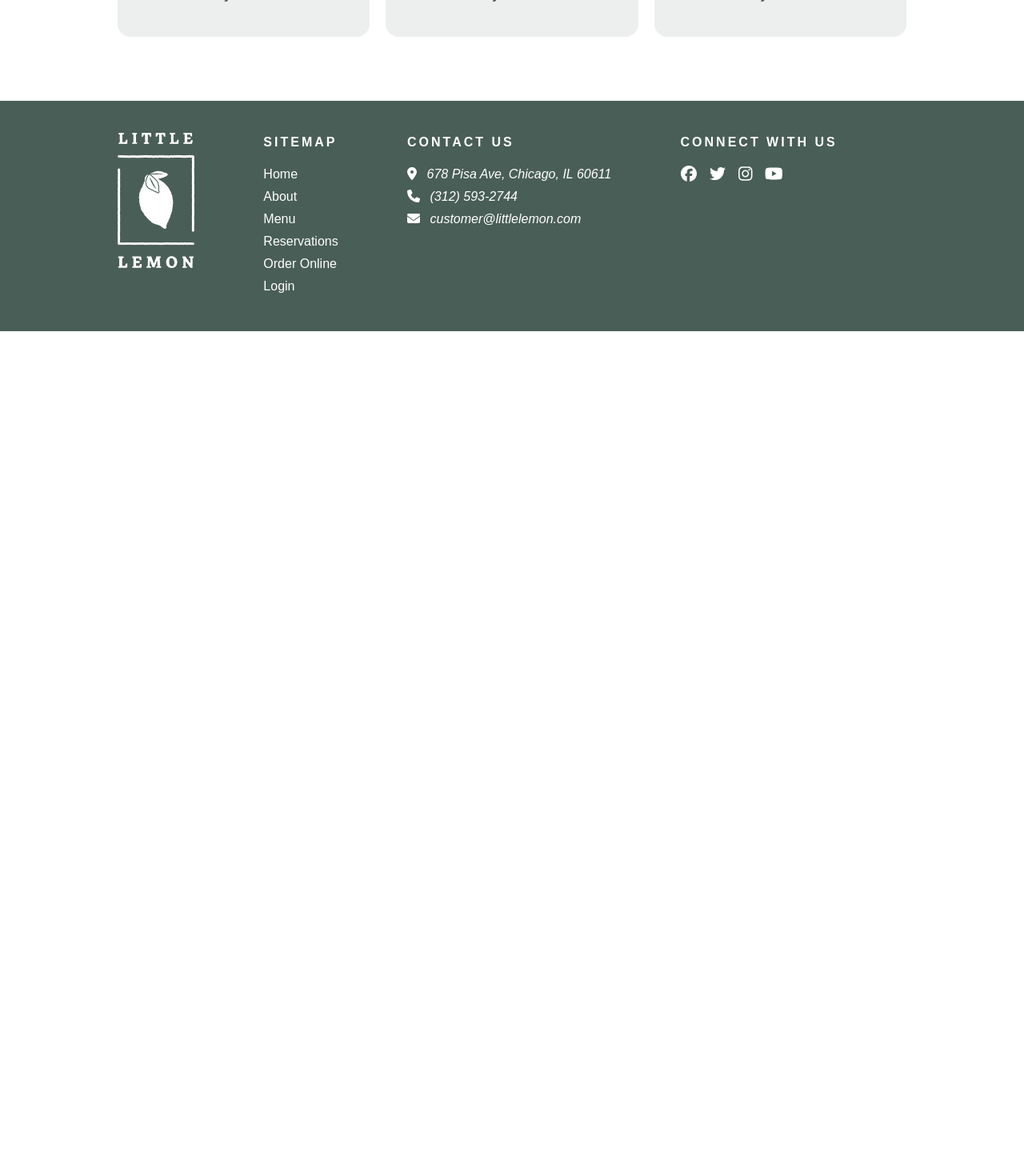
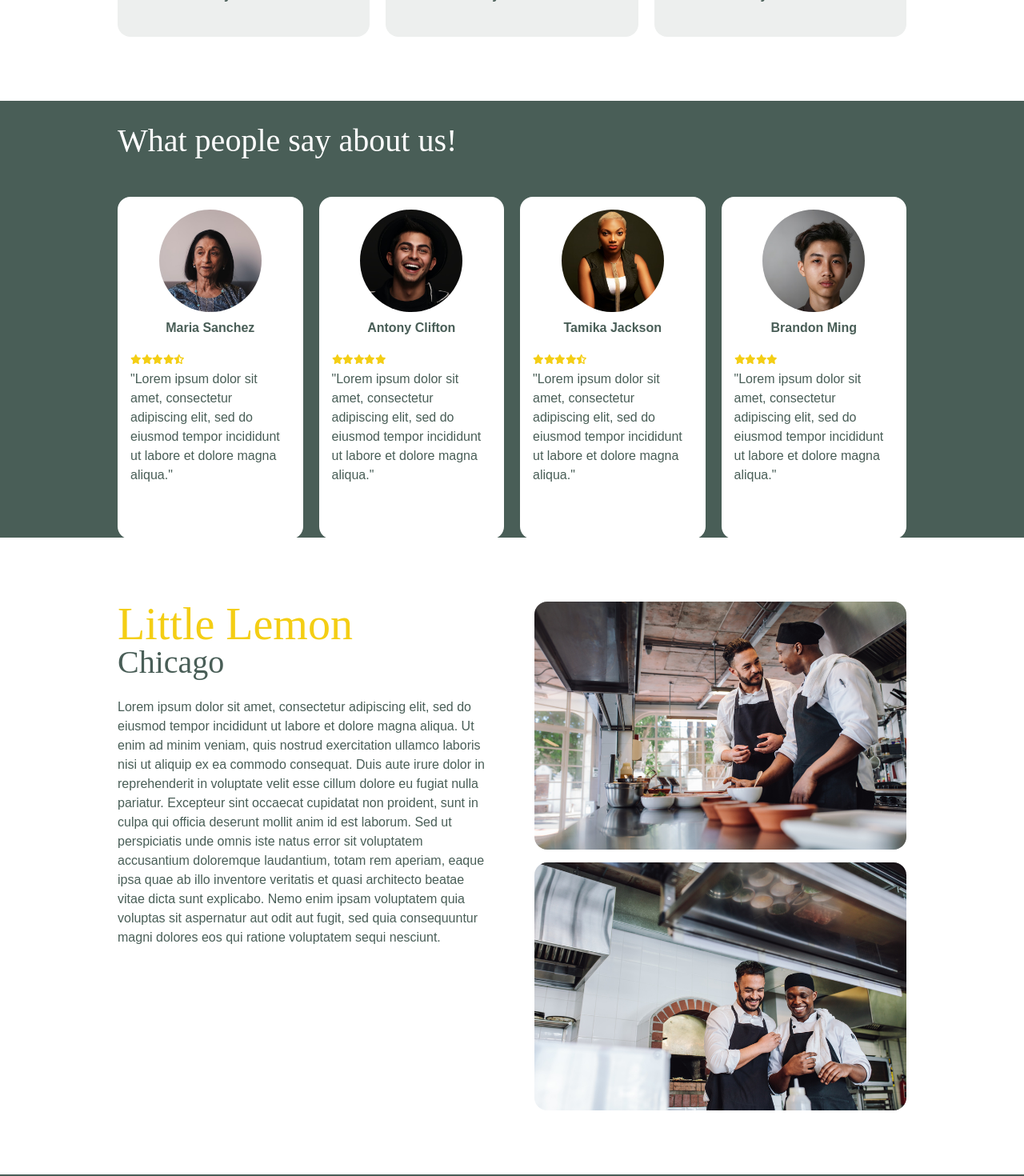
Before and after one commit to IbrahimFakhir/Little-Lemon-Restaurant, a React (Create React App) app: page / in a window 1280 px wide. Shown: the part 1200-2670 px from the top of the page at 80% size. Before the commit the page ends 1614 px from the top, so only its background shows below. Built offline with nearby package versions, Linux system fonts and the light colour scheme.

Commit message:
implemented rest of Home page

```diff
--- a/src/components/pages/Home/About.css
+++ b/src/components/pages/Home/About.css
@@ -0,0 +1,59 @@
+.about {
+    grid-template-columns: 1fr 1fr;
+    gap: 3.5rem;
+}
+
+.about-description {
+    grid-column: 1;
+}
+
+.about-description h1 {
+    color: #F4CE14;
+}
+
+.about-description p {
+    padding-top: 1.5rem;
+}
+
+.about-chefs {
+    grid-column: 2;
+    display: flex;
+    flex-direction: column;
+    gap: 1rem;
+}
+
+.about-chefs img {
+    border-radius: 1rem;
+}
+
+/*-- Media queries ------------------------------------------------------*/
+
+@media (max-width: 915px) {
+    .about {
+        grid-template-columns: 1fr;
+        grid-template-rows: auto auto;
+    }
+
+    .about-chefs {
+        grid-column: 1;
+        flex-direction: row;
+    }
+
+    .about-chefs img {
+        max-width: 50%;
+    }
+}
+
+@media (max-width: 715px) {
+    .about {
+        grid-template-rows: repeat(3, auto);
+    }
+
+    .about-chefs {
+        flex-direction: column;
+    }
+
+    .about-chefs img {
+        max-width: 100%;
+    }
+}
--- a/src/components/pages/Home/About.js
+++ b/src/components/pages/Home/About.js
@@ -1,7 +1,33 @@
+import chefsMarioAndAdrianAImage from './assets/chefs-mario-and-adrian_a.jpg';
+import chefsMarioAndAdrianBImage from './assets/chefs-mario-and-adrian_b.jpg';
+import './About.css';
+
 export default function About () {
     return (
-        <>
-
-        </>
+        <section className='container grid about'>
+            <div className='about-description'>
+                <h1>Little Lemon</h1>
+                <h2>Chicago</h2>
+                <p>
+                    Lorem ipsum dolor sit amet, consectetur adipiscing elit, sed do
+                    eiusmod tempor incididunt ut labore et dolore magna aliqua.
+                    Ut enim ad minim veniam, quis nostrud exercitation ullamco laboris
+                    nisi ut aliquip ex ea commodo consequat. Duis aute irure dolor in
+                    reprehenderit in voluptate velit esse cillum dolore eu fugiat nulla
+                    pariatur. Excepteur sint occaecat cupidatat non proident, sunt in
+                    culpa qui officia deserunt mollit anim id est laborum. Sed ut
+                    perspiciatis unde omnis iste natus error sit voluptatem accusantium
+                    doloremque laudantium, totam rem aperiam, eaque ipsa quae ab illo
+                    inventore veritatis et quasi architecto beatae vitae dicta sunt
+                    explicabo. Nemo enim ipsam voluptatem quia voluptas sit aspernatur aut
+                    odit aut fugit, sed quia consequuntur magni dolores eos qui ratione
+                    voluptatem sequi nesciunt.
+                </p>
+            </div>
+            <div className="about-chefs">
+                <img src={chefsMarioAndAdrianAImage} alt="Chefs Mario and Adrian" />
+                <img src={chefsMarioAndAdrianBImage} alt="Chefs Mario and Adrian" />
+            </div>
+        </section>
     )
 }
--- a/src/components/pages/Home/TestimonialCard.css
+++ b/src/components/pages/Home/TestimonialCard.css
@@ -0,0 +1,34 @@
+.testimonial-card {
+    grid-column: auto;
+    grid-row: 2;
+    min-height: 22.75rem;
+    display: flex;
+    flex-direction: column;
+    height: 100%;
+    padding: 1rem;
+    background-color: #FFFFFF;
+    border-radius: 1rem;
+}
+
+.testimonial-card img {
+    width: 8rem;
+    margin: 0 auto 0.5rem auto;
+    border-radius: 50%;
+}
+
+.testimonial-card h4 {
+    margin: 0 auto 1rem auto;
+}
+
+.testimonial-card span {
+    color: #F4CE14;
+}
+
+/*-- Media queries ------------------------------------------------------*/
+
+@media (max-width: 949px) {
+    .testimonial-card {
+        grid-column: auto;
+        grid-row: auto;
+    }
+}
--- a/src/components/pages/Home/TestimonialCard.js
+++ b/src/components/pages/Home/TestimonialCard.js
@@ -0,0 +1,20 @@
+import { faStar, faStarHalfStroke } from '@fortawesome/free-solid-svg-icons';
+import { FontAwesomeIcon } from '@fortawesome/react-fontawesome';
+import './TestimonialCard.css';
+
+const ratingLevels = { '0.5': faStarHalfStroke, '1': faStar, };
+
+export default function TestimonialCard ({customer}) {
+    return (
+        <article className="testimonial-card">
+            <img src={ customer.image } alt={customer.fullName} />
+            <h4>{ customer.fullName }</h4>
+            <span>
+                {customer.rating.map((ratingPoint, index) =>
+                    <FontAwesomeIcon key={index} icon={ratingLevels[ratingPoint]} size="xs" />
+                )}
+            </span>
+            <blockquote><p>"{ customer.says }"</p></blockquote>
+        </article>
+    )
+}
--- a/src/components/pages/Home/Testimonials.css
+++ b/src/components/pages/Home/Testimonials.css
@@ -0,0 +1,53 @@
+.testimonials {
+    padding-top: 1.875rem;
+    padding-bottom: 1.875rem;
+    background-color: #495E57;
+}
+
+.testimonials .container {
+    grid-template-columns: repeat(4, 1fr);
+    grid-template-rows: auto auto;
+    gap: 1.25rem;
+}
+
+.testimonials h2 {
+    grid-column: 1 / 5;
+    grid-row: 1;
+    margin-bottom: 1.875rem;
+    color: #FFFFFF;
+}
+
+/*-- Media queries ------------------------------------------------------*/
+
+@media (max-width: 949px) {
+    .testimonials .container {
+        grid-template-columns: repeat(3, 1fr);
+        grid-template-rows: repeat(3, auto);
+    }
+
+    .testimonials h2 {
+        grid-column: 1 / 4;
+    }
+}
+
+@media (max-width: 711px) {
+    .testimonials .container {
+        grid-template-columns: 1fr 1fr;
+        grid-template-rows: repeat(3, auto);
+    }
+
+    .testimonials h2 {
+        grid-column: 1 / 3;
+    }
+}
+
+@media (max-width: 576px) {
+    .testimonials .container {
+        grid-template-columns: 1fr;
+        grid-template-rows: repeat(5, auto);
+    }
+
+    .testimonials h2 {
+        grid-column: 1 / 2;
+    }
+}
--- a/src/components/pages/Home/Testimonials.js
+++ b/src/components/pages/Home/Testimonials.js
@@ -1,7 +1,50 @@
+import customer1Image from './assets/customer1.jpg';
+import customer2Image from './assets/customer2.jpg';
+import customer3Image from './assets/customer3.jpg';
+import customer4Image from './assets/customer4.jpg';
+import './Testimonials.css';
+import TestimonialCard from './TestimonialCard';
+
+const customers = [
+    {
+      fullName: 'Maria Sanchez',
+      image: customer1Image,
+      rating: [1, 1, 1, 1, 0.5],
+      says: `Lorem ipsum dolor sit amet, consectetur adipiscing elit, sed do
+        eiusmod tempor incididunt ut labore et dolore magna aliqua.`,
+    },
+    {
+      fullName: 'Antony Clifton',
+      image: customer2Image,
+      rating: [1, 1, 1, 1, 1],
+      says: `Lorem ipsum dolor sit amet, consectetur adipiscing elit, sed do
+        eiusmod tempor incididunt ut labore et dolore magna aliqua.`,
+    },
+    {
+      fullName: 'Tamika Jackson',
+      image: customer3Image,
+      rating: [1, 1, 1, 1, 0.5],
+      says: `Lorem ipsum dolor sit amet, consectetur adipiscing elit, sed do
+        eiusmod tempor incididunt ut labore et dolore magna aliqua.`,
+    },
+    {
+      fullName: 'Brandon Ming',
+      image: customer4Image,
+      rating: [1, 1, 1, 1],
+      says: `Lorem ipsum dolor sit amet, consectetur adipiscing elit, sed do
+        eiusmod tempor incididunt ut labore et dolore magna aliqua.`,
+    },
+];
+
 export default function Testimonials () {
     return (
-        <>
-
-        </>
+        <section className='testimonials'>
+            <div className='container grid'>
+                <h2>What people say about us!</h2>
+                {customers.map((customer, index) =>
+                    <TestimonialCard key={index} customer={customer} />
+                )}
+            </div>
+        </section>
     )
 }
```
